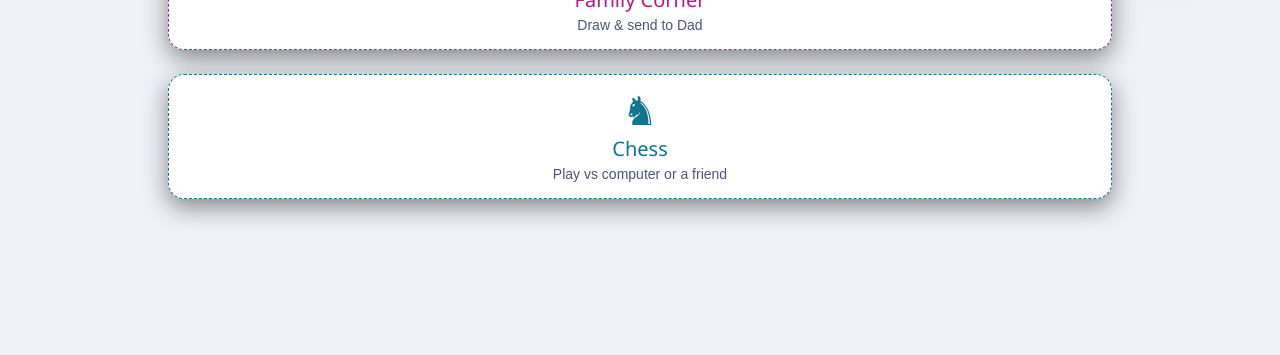
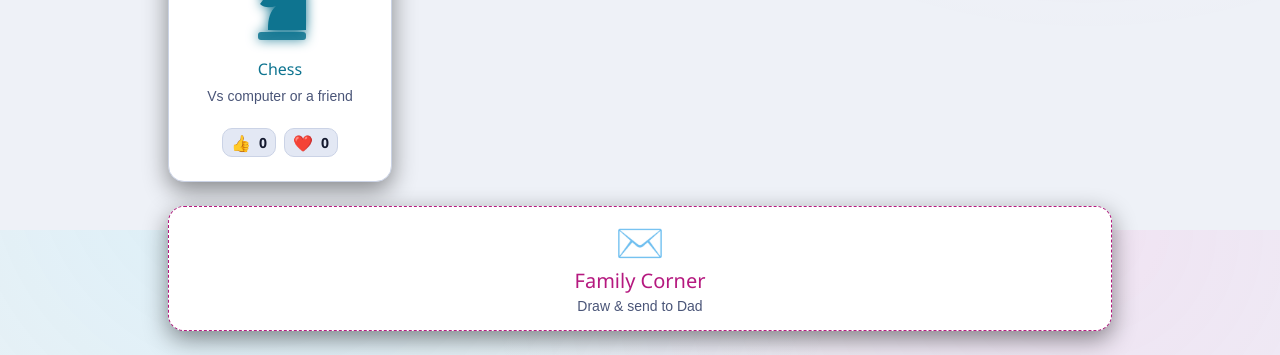
Before and after one commit to iglidhim/iglidhima.com, a website built with Vite: page index.html in a window 1280 px wide. Shown: the part 570-925 px from the top of the page. Before the commit the page ends 800 px from the top, so only its background shows below. Built offline with nearby package versions, Linux system fonts and the light colour scheme; files whose address does not match are found by name.

Commit message:
feat: make chess the 5th game card with like/love votes

```diff
--- a/src/lib/votes.ts
+++ b/src/lib/votes.ts
@@ -18,24 +18,35 @@
 
 import type { GameId } from "../engine/types";
 
+/**
+ * A votable target: any of the four canvas games plus the Chess destination.
+ *
+ * Chess is not a `GameId` (it is not part of the canvas-game contract), but it
+ * gets its own global Like/Love counts alongside the games, so the vote system
+ * is keyed by this wider id. New `chess` counts default to 0, so this is fully
+ * backward compatible with the existing game counts.
+ */
+export type VoteTargetId = GameId | "chess";
+
 /** The two reactions, each with its own independent global count. */
 export type Reaction = "like" | "love";
 
-/** Per-game vote counts. */
+/** Per-target vote counts. */
 export interface VoteCounts {
   like: number;
   love: number;
 }
 
-/** Aggregate counts for every game, keyed by GameId. */
-export type AllVotes = Record<GameId, VoteCounts>;
+/** Aggregate counts for every votable target, keyed by VoteTargetId. */
+export type AllVotes = Record<VoteTargetId, VoteCounts>;
 
-/** The four known games, in registry order. */
-const GAME_IDS: readonly GameId[] = [
+/** The votable targets: the four games in registry order, then Chess last. */
+const VOTE_TARGET_IDS: readonly VoteTargetId[] = [
   "block-cascade",
   "serpent",
   "maze-muncher",
   "brick-buster",
+  "chess",
 ];
 
 /** Coerce an unknown value into a safe, non-negative integer count. */
@@ -48,14 +59,14 @@ function normalizeCount(value: unknown): number {
 /** A fresh all-zero vote map, used as the fail-safe default. */
 export function zeroVotes(): AllVotes {
   const out = {} as AllVotes;
-  for (const id of GAME_IDS) {
+  for (const id of VOTE_TARGET_IDS) {
     out[id] = { like: 0, love: 0 };
   }
   return out;
 }
 
 /**
- * GET the aggregate counts for all four games.
+ * GET the aggregate counts for every votable target (the four games + Chess).
  *
  * On any failure (network error, non-2xx, bad JSON) this resolves to an
  * all-zero map rather than throwing, so the hub always has something to render.
@@ -69,10 +80,10 @@ export async function fetchAllVotes(): Promise<AllVotes> {
       return zeroVotes();
     }
     const data = (await res.json()) as Partial<
-      Record<GameId, Partial<VoteCounts>>
+      Record<VoteTargetId, Partial<VoteCounts>>
     >;
     const out = zeroVotes();
-    for (const id of GAME_IDS) {
+    for (const id of VOTE_TARGET_IDS) {
       const counts = data?.[id];
       if (counts) {
         out[id] = {
@@ -93,7 +104,7 @@ export async function fetchAllVotes(): Promise<AllVotes> {
  * optimistic UI update.
  */
 export async function sendVote(
-  gameId: GameId,
+  gameId: VoteTargetId,
   reaction: Reaction,
   delta: 1 | -1,
 ): Promise<VoteCounts | null> {
@@ -116,15 +127,15 @@ export async function sendVote(
   }
 }
 
-/** The Local_Store key for one browser's vote flag on a game + reaction. */
-export const VOTE_KEY = (gameId: GameId, reaction: Reaction): string =>
+/** The Local_Store key for one browser's vote flag on a target + reaction. */
+export const VOTE_KEY = (gameId: VoteTargetId, reaction: Reaction): string =>
   `iglidhima.arcade.vote.${gameId}.${reaction}`;
 
 /**
- * Has this browser recorded a vote for the given game + reaction?
+ * Has this browser recorded a vote for the given target + reaction?
  * Returns `false` if storage is unavailable; never throws.
  */
-export function hasVoted(gameId: GameId, reaction: Reaction): boolean {
+export function hasVoted(gameId: VoteTargetId, reaction: Reaction): boolean {
   try {
     return localStorage.getItem(VOTE_KEY(gameId, reaction)) === "1";
   } catch {
@@ -137,7 +148,7 @@ export function hasVoted(gameId: GameId, reaction: Reaction): boolean {
  * skipped if storage is unavailable; never throws.
  */
 export function setVoted(
-  gameId: GameId,
+  gameId: VoteTargetId,
   reaction: Reaction,
   voted: boolean,
 ): void {
--- a/src/styles/global.css
+++ b/src/styles/global.css
@@ -413,6 +413,9 @@ textarea:focus {
 .hub-card[data-game-id="brick-buster"] .hub-card__icon {
   color: var(--color-accent-pink);
 }
+.hub-card[data-game-id="chess"] .hub-card__icon {
+  color: var(--color-accent-cyan);
+}
 
 .hub-card__name {
   font-family: var(--font-display);
@@ -1335,7 +1338,8 @@ textarea:focus {
 /* ============================================================================
    Chess (Wave 2)
    ----------------------------------------------------------------------------
-   The Chess play view (createChess) and its Hub entry (.hub__chess). Layout and
+   The Chess play view (createChess). Its Hub entry is now a standard
+   `.hub-card` (the 5th card in the grid). Layout and
    controls consume the shared theme tokens (--color-*, --space-*, --radius-*,
    …) so light/dark and the theme toggle apply for free. The board itself uses a
    self-contained wood palette (the same in both themes) chosen so the Unicode
@@ -1350,60 +1354,10 @@ textarea:focus {
    operable via the global :focus-visible ring.
    ============================================================================ */
 
-/* --- Hub Chess entry ------------------------------------------------------- */
-
-/* A navigational destination distinct from the game cards and the Family Corner
-   entry. Sits below the grid and opens the Chess play experience. Uses the cyan
-   accent to sit alongside the arcade's primary accent while reading as its own
-   destination. */
-.hub__chess-nav {
-  display: flex;
-  justify-content: center;
-  width: 100%;
-}
-
-.hub__chess {
-  display: flex;
-  flex-direction: column;
-  align-items: center;
-  gap: var(--space-xs);
-  width: 100%;
-  min-height: 44px;
-  padding: var(--space-md) var(--space-lg);
-  text-align: center;
-  color: var(--color-text);
-  background-color: var(--color-surface);
-  border: 1px dashed var(--color-accent-cyan);
-  border-radius: var(--radius-lg);
-  box-shadow: var(--shadow-panel);
-  cursor: pointer;
-  transition: transform 120ms ease, border-color 120ms ease,
-    box-shadow 120ms ease, background-color 120ms ease;
-}
-
-.hub__chess:hover {
-  transform: translateY(-3px);
-  border-color: var(--color-accent-cyan);
-  background-color: var(--color-surface-alt);
-  box-shadow: var(--shadow-panel), var(--shadow-glow);
-}
-
-.hub__chess-glyph {
-  font-size: var(--font-size-2xl);
-  line-height: 1;
-  color: var(--color-accent-cyan);
-}
-
-.hub__chess-name {
-  font-family: var(--font-display);
-  font-size: var(--font-size-lg);
-  color: var(--color-accent-cyan);
-}
-
-.hub__chess-label {
-  font-size: var(--font-size-sm);
-  color: var(--color-instructions);
-}
+/* The Chess Hub entry is now the 5th `.hub-card` in the grid (built by
+   createHub), so it reuses all the shared `.hub-card` / `.hub-card__play` /
+   `.hub-card__votes` styles automatically. Only its per-card icon tint is
+   defined, alongside the other games' tints (see the Hub section above). */
 
 /* --- Chess view root ------------------------------------------------------- */
 
--- a/src/ui/gameIcons.ts
+++ b/src/ui/gameIcons.ts
@@ -13,14 +13,15 @@
 // Arrow keys to steer") already names the game for assistive technology. The
 // icon must not duplicate that name.
 
-import type { GameId } from "../engine/types";
+import type { VoteTargetId } from "../lib/votes";
 
 /**
- * Inline SVG markup keyed by {@link GameId}. Kept as a small, readable record so
- * adding or tweaking a motif is a one-line edit. Each string is a self-contained
- * decorative `<svg>` using `currentColor` and a shared 48x48 `viewBox`.
+ * Inline SVG markup keyed by {@link VoteTargetId} (the four games plus Chess).
+ * Kept as a small, readable record so adding or tweaking a motif is a one-line
+ * edit. Each string is a self-contained decorative `<svg>` using `currentColor`
+ * and a shared 48x48 `viewBox`.
  */
-export const GAME_ICONS: Record<GameId, string> = {
+export const GAME_ICONS: Record<VoteTargetId, string> = {
   // Stacked blocks / T-tetromino motif.
   "block-cascade": `
     <svg class="hub-card__icon" viewBox="0 0 48 48" aria-hidden="true" focusable="false" fill="currentColor">
@@ -62,6 +63,17 @@ export const GAME_ICONS: Record<GameId, string> = {
       <circle cx="31" cy="31" r="3.2" />
       <rect x="14" y="39" width="20" height="4.5" rx="2.25" />
     </svg>`,
+
+  // Chess: a knight silhouette built from a single simple shape, atop a base
+  // plinth, with a small punched-out eye (via opacity) for character.
+  chess: `
+    <svg class="hub-card__icon" viewBox="0 0 48 48" aria-hidden="true" focusable="false" fill="currentColor">
+      <path d="M18 40 c0 -6 1 -9 4 -12 c-3 1 -6 1 -8 -1 l3 -4 c-2 0 -3 -1 -3 -3
+               c0 -4 4 -7 9 -9 l-1 -3 a1.6 1.6 0 0 1 3 -1 l1 2 c6 1 11 6 11 15
+               v16 Z" />
+      <circle cx="19.5" cy="17.5" r="1.3" opacity="0.35" />
+      <rect x="13" y="41" width="24" height="4" rx="1.5" opacity="0.85" />
+    </svg>`,
 };
 
 /**
@@ -71,7 +83,7 @@ export const GAME_ICONS: Record<GameId, string> = {
  * both the browser and jsdom, so the returned element can be appended straight
  * into a `.hub-card`.
  */
-export function createGameIcon(id: GameId): SVGSVGElement {
+export function createGameIcon(id: VoteTargetId): SVGSVGElement {
   const template = document.createElement("template");
   template.innerHTML = GAME_ICONS[id].trim();
   return template.content.firstElementChild as SVGSVGElement;
--- a/src/ui/hub.ts
+++ b/src/ui/hub.ts
@@ -41,6 +41,7 @@ import {
   type AllVotes,
   type Reaction,
   type VoteCounts,
+  type VoteTargetId,
 } from "../lib/votes";
 
 /** Default heading text identifying the Site as an arcade hub. */
@@ -67,6 +68,12 @@ const CONTROL_LABELS: Record<GameId, string> = {
 };
 
 /**
+ * The control label shown beneath the Chess card. Chess is not a canvas game
+ * (it is not in {@link CONTROL_LABELS}), so it carries its own short label.
+ */
+const CHESS_LABEL = "Vs computer or a friend";
+
+/**
  * A mounted Hub. Returned by {@link createHub}. The bootstrap layer mounts it,
  * reacts to selections via `onSelect`, and tears it down with `destroy()` when
  * a Game becomes the Active_Game.
@@ -87,12 +94,12 @@ export interface Hub {
 export interface HubVoteDeps {
   fetchAllVotes: () => Promise<AllVotes>;
   sendVote: (
-    gameId: GameId,
+    gameId: VoteTargetId,
     reaction: Reaction,
     delta: 1 | -1,
   ) => Promise<VoteCounts | null>;
-  hasVoted: (gameId: GameId, reaction: Reaction) => boolean;
-  setVoted: (gameId: GameId, reaction: Reaction, voted: boolean) => void;
+  hasVoted: (gameId: VoteTargetId, reaction: Reaction) => boolean;
+  setVoted: (gameId: VoteTargetId, reaction: Reaction, voted: boolean) => void;
 }
 
 export interface CreateHubOptions {
@@ -168,15 +175,30 @@ export function createHub(options: CreateHubOptions): Hub {
   grid.setAttribute("aria-label", "Choose a game");
 
   const listeners: Array<() => void> = [];
-  // Per-game vote controls, so the async fetch can populate counts by game id.
-  const controlsByGame = new Map<GameId, VoteControl[]>();
+  // Per-target vote controls, so the async fetch can populate counts by id.
+  // Keyed by VoteTargetId so the Chess card participates alongside the games.
+  const controlsByGame = new Map<VoteTargetId, VoteControl[]>();
   // Guard so a late-resolving fetch never touches a destroyed hub.
   let destroyed = false;
 
-  // Render one entry per game in registry order (Requirements 1.1, 1.2).
-  for (const id of Object.keys(GAME_REGISTRY) as GameId[]) {
-    const { name } = GAME_REGISTRY[id];
-    const controlLabel = CONTROL_LABELS[id];
+  /**
+   * Build one `.hub-card` (a launch button + a 👍/❤️ vote bar) and append it to
+   * the grid. Shared by the four game cards and the Chess card so their DOM,
+   * accessibility, vote wiring, and listener cleanup stay identical.
+   *
+   * @param spec.id         The vote target id (also the card's `data-game-id`).
+   * @param spec.name       The display name shown in the card and aria-labels.
+   * @param spec.label      The short control/description label under the name.
+   * @param spec.onActivate Invoked when the play button is activated (launches a
+   *                        game via `onSelect`, or opens Chess via `onOpenChess`).
+   */
+  function buildCard(spec: {
+    id: VoteTargetId;
+    name: string;
+    label: string;
+    onActivate: () => void;
+  }): void {
+    const { id, name, label, onActivate } = spec;
 
     // Container is a non-interactive <article> so the play button and vote
     // buttons are siblings, never nested interactive controls.
@@ -189,9 +211,9 @@ export function createHub(options: CreateHubOptions): Hub {
     playBtn.type = "button";
     playBtn.className = "hub-card__play";
     // Full accessible name so the control is self-describing (Requirement 9.5).
-    playBtn.setAttribute("aria-label", `Play ${name}. ${controlLabel}`);
+    playBtn.setAttribute("aria-label", `Play ${name}. ${label}`);
 
-    // Decorative per-game icon, rendered above the name. It is aria-hidden, so
+    // Decorative per-target icon, rendered above the name. It is aria-hidden, so
     // it adds visual identity without duplicating the button's accessible name.
     const icon = createGameIcon(id);
 
@@ -201,11 +223,11 @@ export function createHub(options: CreateHubOptions): Hub {
 
     const labelEl = document.createElement("span");
     labelEl.className = "hub-card__label";
-    labelEl.textContent = controlLabel;
+    labelEl.textContent = label;
 
     playBtn.append(icon, nameEl, labelEl);
 
-    const playHandler = (): void => onSelect(id);
+    const playHandler = (): void => onActivate();
     playBtn.addEventListener("click", playHandler);
     listeners.push(() => playBtn.removeEventListener("click", playHandler));
 
@@ -261,6 +283,29 @@ export function createHub(options: CreateHubOptions): Hub {
     grid.appendChild(card);
   }
 
+  // Render one card per game in registry order (Requirements 1.1, 1.2).
+  for (const id of Object.keys(GAME_REGISTRY) as GameId[]) {
+    buildCard({
+      id,
+      name: GAME_REGISTRY[id].name,
+      label: CONTROL_LABELS[id],
+      onActivate: () => onSelect(id),
+    });
+  }
+
+  // Render the Chess card LAST in the grid, visually identical to the game
+  // cards but launching the Chess play experience via `onOpenChess` rather than
+  // loading a canvas game. Only rendered when the caller wires `onOpenChess`
+  // (mirrors the previous standalone-entry guard).
+  if (onOpenChess) {
+    buildCard({
+      id: "chess",
+      name: "Chess",
+      label: CHESS_LABEL,
+      onActivate: () => onOpenChess(),
+    });
+  }
+
   /** Reflect a control's current state into the DOM. */
   function paint(control: VoteControl): void {
     control.countEl.textContent = String(control.count);
@@ -271,7 +316,7 @@ export function createHub(options: CreateHubOptions): Hub {
    * Toggle a reaction: optimistically update the count + pressed state +
    * localStorage, then POST. Revert the optimistic change if the POST fails.
    */
-  async function handleVote(id: GameId, control: VoteControl): Promise<void> {
+  async function handleVote(id: VoteTargetId, control: VoteControl): Promise<void> {
     const prevCount = control.count;
     const prevPressed = control.pressed;
     const delta = voteDelta(prevPressed);
@@ -343,46 +388,6 @@ export function createHub(options: CreateHubOptions): Hub {
     root.appendChild(familyNav);
   }
 
-  // --- Chess entry ----------------------------------------------------------
-  // A navigational destination distinct from the four game cards and the Family
-  // Corner entry: it opens the Chess play experience (vs computer or a friend)
-  // rather than launching a canvas arcade game. Rendered as its own native
-  // <button> in a separate section so it reads as a different kind of
-  // destination. Only rendered when the caller wires `onOpenChess`.
-  if (onOpenChess) {
-    const chessNav = document.createElement("nav");
-    chessNav.className = "hub__chess-nav";
-    chessNav.setAttribute("aria-label", "Chess");
-
-    const chessBtn = document.createElement("button");
-    chessBtn.type = "button";
-    chessBtn.className = "hub__chess";
-    // Self-describing accessible name (Requirement 9.5-style labelling).
-    chessBtn.setAttribute("aria-label", "Chess. Play vs computer or a friend");
-
-    const chessGlyph = document.createElement("span");
-    chessGlyph.className = "hub__chess-glyph";
-    chessGlyph.setAttribute("aria-hidden", "true");
-    chessGlyph.textContent = "\u265E"; // black knight ♞
-
-    const chessName = document.createElement("span");
-    chessName.className = "hub__chess-name";
-    chessName.textContent = "Chess";
-
-    const chessLabel = document.createElement("span");
-    chessLabel.className = "hub__chess-label";
-    chessLabel.textContent = "Play vs computer or a friend";
-
-    chessBtn.append(chessGlyph, chessName, chessLabel);
-
-    const chessHandler = (): void => onOpenChess();
-    chessBtn.addEventListener("click", chessHandler);
-    listeners.push(() => chessBtn.removeEventListener("click", chessHandler));
-
-    chessNav.appendChild(chessBtn);
-    root.appendChild(chessNav);
-  }
-
   // Kick off the aggregate fetch without blocking the initial render. When it
   // resolves, populate each card's counts (unless the hub was destroyed first).
   void votes.fetchAllVotes().then((all) => {
```
Also changed, not shown: e2e/chess.spec.ts (+2 -2 lines), src/lib/votes.dom.test.ts (+10 -0 lines), src/lib/votes.test.ts (+23 -1 lines), src/ui/hub.test.ts (+142 -45 lines), src/worker/index.ts (+9 -2 lines), test/bootstrap.dom.test.ts (+18 -4 lines), test/chessRouting.dom.test.ts (+16 -4 lines), test/worker.api.test.ts (+20 -2 lines).
